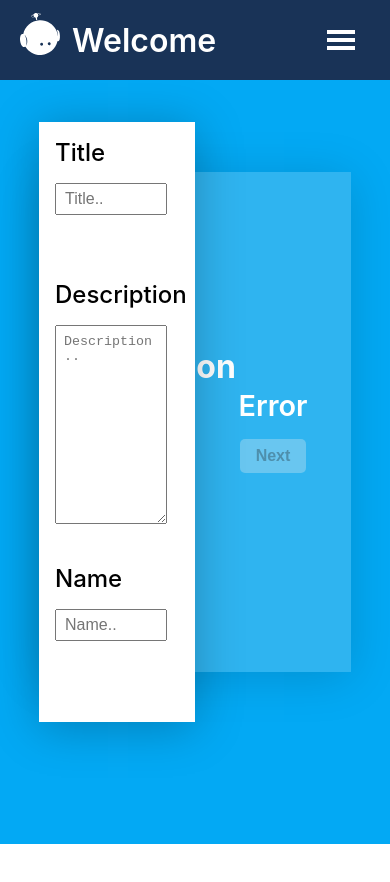
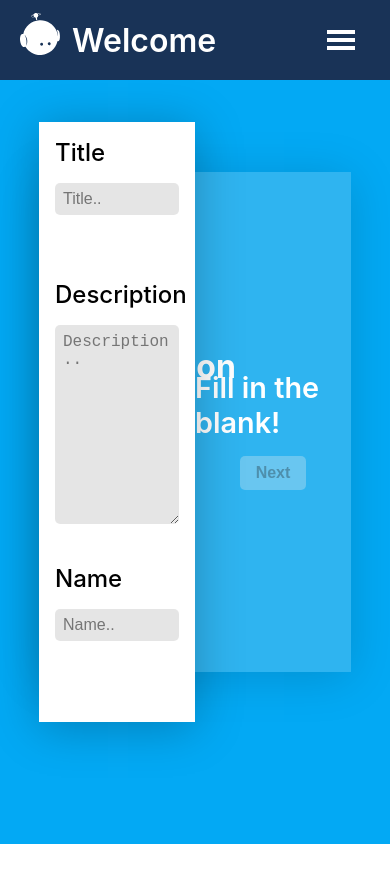
Before and after one commit to HubCreator/nextjs_project_proto, a Next.js app: page /firstScreen in a window 390 px wide. Shown: the top 882 px of the page. Built offline with nearby package versions, Linux system fonts and the light colour scheme.

Commit message:
Done with css for this maybe and I'm going to make it responsive

```diff
--- a/src/components/Modal.js
+++ b/src/components/Modal.js
@@ -107,7 +107,7 @@ const Modal = () => {
 
           <div className="container__blueBg__box rightBox">
             <h2 className="box__msg">
-              {isPassedValid ? "Valid!! Go Next Step" : "Error"}
+              {isPassedValid ? "Go Next Step!" : "Fill in the blank!"}
             </h2>
             <button
               className="box__btn"
--- a/styles/Modal.scss
+++ b/styles/Modal.scss
@@ -49,6 +49,8 @@
   font-size: 1.8rem;
   font-weight: 600;
   margin: 1rem 0;
+  display: block;
+  overflow-wrap: break-word;
 }
 
 .box__btn {
--- a/styles/Modal_leftBox.scss
+++ b/styles/Modal_leftBox.scss
@@ -47,8 +47,9 @@
     display: block;
     height: 100%;
     width: 100%;
-    color: black;
     overflow-wrap: break-word;
+    overflow: hidden;
+    opacity: 0.7;
   }
 }
 
--- a/styles/Modal_leftForm.scss
+++ b/styles/Modal_leftForm.scss
@@ -19,10 +19,18 @@
     font-weight: 500;
     margin-bottom: 1rem;
   }
-  input {
-    width: 90%;
+  input,
+  textarea {
+    border: none;
+    background-color: rgba(0, 0, 0, 0.1);
+    border-radius: 5px;
+    width: 100%;
     height: 2rem;
     font-size: 1rem;
+    padding: 0.5rem;
+  }
+  textarea {
+    height: 70%;
     padding: 0.5rem;
   }
 }
@@ -40,10 +48,4 @@
   flex-direction: column;
   justify-content: start;
   align-items: flex-start;
-
-  textarea {
-    width: 90%;
-    height: 70%;
-    padding: 0.5rem;
-  }
 }
```
